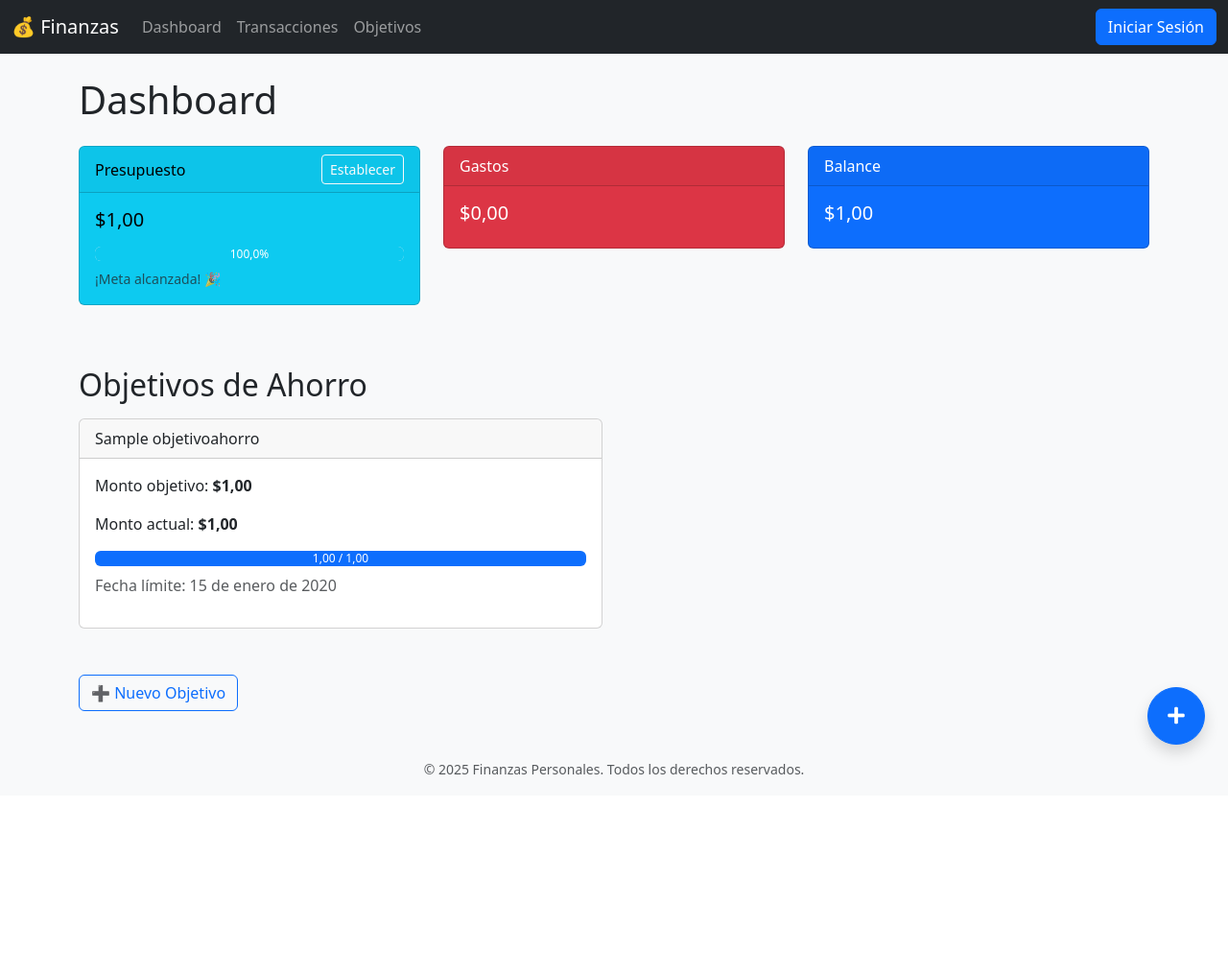
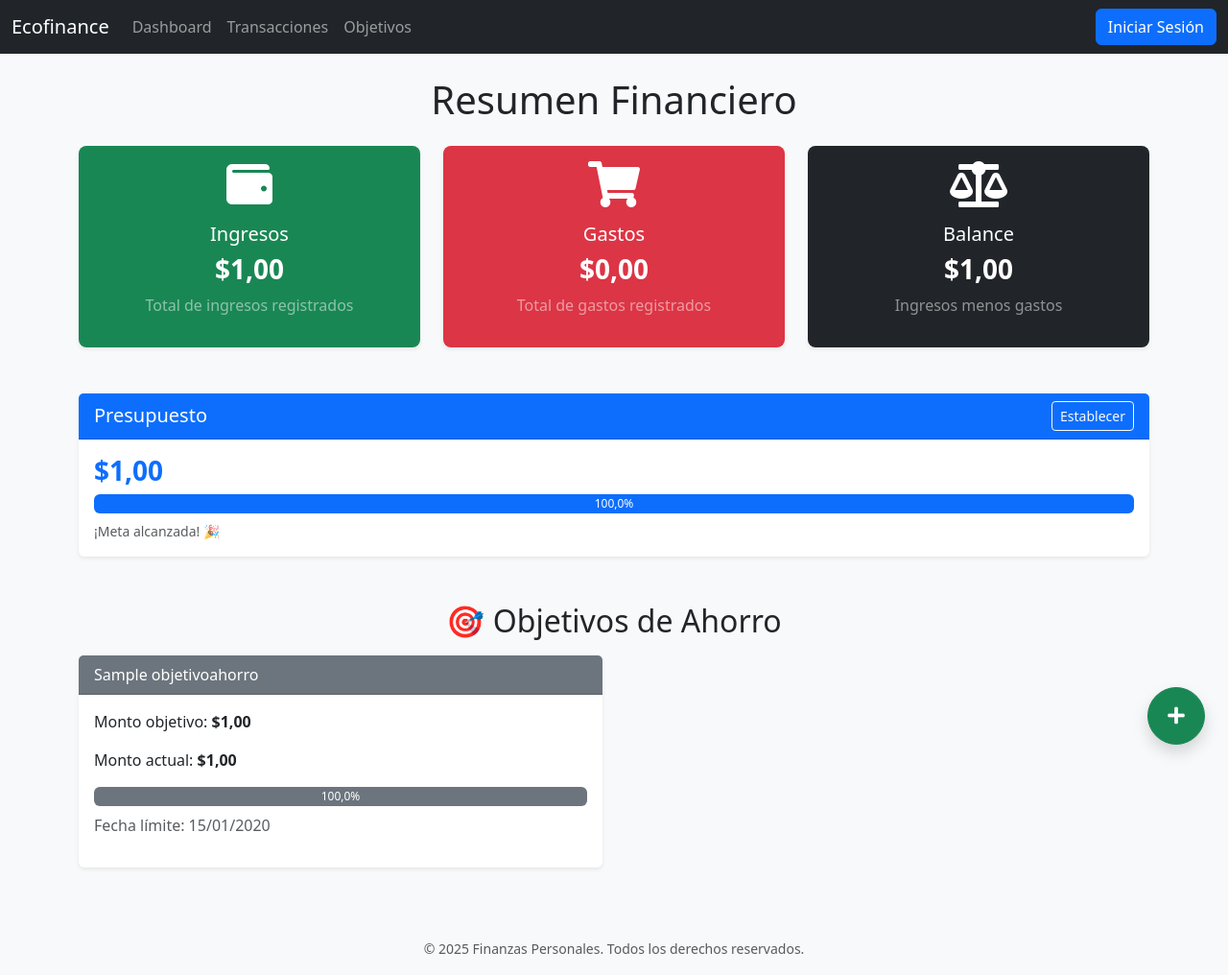
Before and after one commit to bllq99/ecofinance, a Django app: page / in a window 1280 px wide. Shown: the whole page at 96% size. Before the commit the page ends 807 px from the top, so only its background shows below. Run offline with Django 5.2, Linux system fonts and the light colour scheme; tables that the repository leaves empty hold one stand-in row (values such as "Sample post"); parts of the project's set-up code (start-up, migrations or seed data) failed here and were passed over.

Commit message:
Actualizar el nombre de la marca en la barra de navegación y mejorar el diseño del dashboard con un resumen financiero más claro y opciones para mostrar transacciones futuras.

```diff
--- a/finanzas/templates/finanzas/base.html
+++ b/finanzas/templates/finanzas/base.html
@@ -14,7 +14,7 @@
 
 <nav class="navbar navbar-expand-lg navbar-dark bg-dark mb-4">
   <div class="container-fluid">
-    <a class="navbar-brand" href="{% url 'dashboard' %}">💰 Finanzas</a>
+    <a class="navbar-brand" href="{% url 'dashboard' %}">Ecofinance</a>
     <div class="collapse navbar-collapse">
       <ul class="navbar-nav me-auto">
         <li class="nav-item"><a class="nav-link" href="{% url 'dashboard' %}">Dashboard</a></li>
--- a/finanzas/templates/finanzas/dashboard.html
+++ b/finanzas/templates/finanzas/dashboard.html
@@ -4,21 +4,56 @@
 {% block title %}Dashboard{% endblock %}
 
 {% block content %}
-<h1 class="mb-4">Dashboard</h1>
+<h1 class="mb-4 text-center">Resumen Financiero</h1>
 
-<div class="row">
+<!-- Resumen de ingresos, gastos y balance -->
+<div class="row text-center">
     <div class="col-md-4">
-        <div class="card text-bg-info mb-3">
-            <div class="card-header d-flex justify-content-between align-items-center">
-                <span>Presupuesto</span>
+        <div class="card shadow-sm border-0 mb-4">
+            <div class="card-body text-bg-success rounded-3">
+                <i class="fas fa-wallet fa-3x mb-3"></i>
+                <h5 class="card-title">Ingresos</h5>
+                <h3 class="fw-bold">${{ ingresos|floatformat:2 }}</h3>
+                <p class="text-white-50">Total de ingresos registrados</p>
+            </div>
+        </div>
+    </div>
+    <div class="col-md-4">
+        <div class="card shadow-sm border-0 mb-4">
+            <div class="card-body text-bg-danger rounded-3">
+                <i class="fas fa-shopping-cart fa-3x mb-3"></i>
+                <h5 class="card-title">Gastos</h5>
+                <h3 class="fw-bold">${{ gastos|floatformat:2 }}</h3>
+                <p class="text-white-50">Total de gastos registrados</p>
+            </div>
+        </div>
+    </div>
+    <div class="col-md-4">
+        <div class="card shadow-sm border-0 mb-4">
+            <div class="card-body text-bg-dark rounded-3">
+                <i class="fas fa-balance-scale fa-3x mb-3"></i>
+                <h5 class="card-title">Balance</h5>
+                <h3 class="fw-bold">${{ balance|floatformat:2 }}</h3>
+                <p class="text-white-50">Ingresos menos gastos</p>
+            </div>
+        </div>
+    </div>
+</div>
+
+<!-- Presupuesto -->
+<div class="row mt-4">
+    <div class="col-md-12">
+        <div class="card shadow-sm border-0">
+            <div class="card-header bg-primary text-white d-flex justify-content-between align-items-center">
+                <h5 class="mb-0">Presupuesto</h5>
                 <a href="{% url 'establecer_presupuesto' %}" class="btn btn-outline-light btn-sm">Establecer</a>
             </div>
             <div class="card-body">
-                <h5 class="card-title mb-3">${{ presupuesto|floatformat:2 }}</h5>
+                <h3 class="fw-bold text-primary">${{ presupuesto|floatformat:2 }}</h3>
                 {% if presupuesto > 0 %}
                     {% with porcentaje=ingresos|multiply:100|divide:presupuesto %}
-                    <div class="progress" style="height: 15px;">
-                        <div class="progress-bar {% if porcentaje > 100 %}bg-success{% else %}bg-info{% endif %}"
+                    <div class="progress" style="height: 20px;">
+                        <div class="progress-bar {% if porcentaje > 100 %}bg-success{% else %}bg-primary{% endif %}"
                              role="progressbar"
                              style="width: {% if porcentaje > 100 %}100{% else %}{{ porcentaje|floatformat:0 }}{% endif %}%">
                             {{ porcentaje|floatformat:1 }}%
@@ -32,52 +67,41 @@
                         {% endif %}
                     </div>
                     {% endwith %}
+                {% else %}
+                    <p class="text-muted">No se ha establecido un presupuesto.</p>
                 {% endif %}
-            </div>
-        </div>
-    </div>
-    <div class="col-md-4">
-        <div class="card text-bg-danger mb-3">
-            <div class="card-header">Gastos</div>
-            <div class="card-body">
-                <h5 class="card-title">${{ gastos|floatformat:2 }}</h5>
-            </div>
-        </div>
-    </div>
-    <div class="col-md-4">
-        <div class="card text-bg-primary mb-3">
-            <div class="card-header">Balance</div>
-            <div class="card-body">
-                <h5 class="card-title">${{ balance|floatformat:2 }}</h5>
             </div>
         </div>
     </div>
 </div>
 
-<h2 class="mt-5 mb-3">Objetivos de Ahorro</h2>
+<!-- Objetivos de ahorro -->
+<h2 class="mt-5 mb-3 text-center">🎯 Objetivos de Ahorro</h2>
 
 {% if objetivos %}
     <div class="row">
         {% for objetivo in objetivos %}
             <div class="col-md-6 mb-4">
-                <div class="card">
-                    <div class="card-header">{{ objetivo.nombre }}</div>
+                <div class="card shadow-sm border-0">
+                    <div class="card-header bg-secondary text-white">
+                        {{ objetivo.nombre }}
+                    </div>
                     <div class="card-body">
                         <p>Monto objetivo: <strong>${{ objetivo.monto_objetivo|floatformat:2 }}</strong></p>
                         <p>Monto actual: <strong>${{ objetivo.monto_actual|floatformat:2 }}</strong></p>
-                        <div class="progress">
+                        <div class="progress" style="height: 20px;">
                             {% with progreso=objetivo.monto_actual|multiply:100|divide:objetivo.monto_objetivo %}
-                            <div class="progress-bar" role="progressbar"
+                            <div class="progress-bar bg-secondary" role="progressbar"
                                 style="width: {{ progreso|floatformat:0 }}%"
                                 aria-valuenow="{{ objetivo.monto_actual }}"
                                 aria-valuemin="0"
                                 aria-valuemax="{{ objetivo.monto_objetivo }}">
-                                {{ objetivo.monto_actual|floatformat:2 }} / {{ objetivo.monto_objetivo|floatformat:2 }}
+                                {{ progreso|floatformat:1 }}%
                             </div>
                             {% endwith %}
                         </div>
                         {% if objetivo.fecha_limite %}
-                            <p class="mt-2 text-muted">Fecha límite: {{ objetivo.fecha_limite }}</p>
+                            <p class="mt-2 text-muted">Fecha límite: {{ objetivo.fecha_limite|date:"d/m/Y" }}</p>
                         {% endif %}
                     </div>
                 </div>
@@ -85,14 +109,12 @@
         {% endfor %}
     </div>
 {% else %}
-    <p>No hay objetivos de ahorro registrados.</p>
+    <p class="text-center text-muted">No hay objetivos de ahorro registrados.</p>
 {% endif %}
-
-<a class="btn btn-outline-primary mt-4" href="{% url 'nuevo_objetivo' %}">➕ Nuevo Objetivo</a>
 
 <!-- Botón flotante para agregar transacción -->
 <a href="{% url 'nueva_transaccion' %}"
-   class="btn btn-primary btn-lg position-fixed bottom-0 end-0 m-4 rounded-circle shadow"
+   class="btn btn-success btn-lg position-fixed bottom-0 end-0 m-4 rounded-circle shadow"
    style="width: 60px; height: 60px; display: flex; align-items: center; justify-content: center;">
     <i class="fas fa-plus"></i>
 </a>
--- a/finanzas/views.py
+++ b/finanzas/views.py
@@ -13,8 +13,20 @@ from django.utils.timezone import localtime
 
 # 🏠 Dashboard: muestra resumen de ingresos, gastos y objetivos
 def dashboard(request):
-    ingresos = Transaccion.objects.filter(tipo='INGRESO').aggregate(Sum('monto'))['monto__sum'] or 0
-    gastos = Transaccion.objects.filter(tipo='GASTO').aggregate(Sum('monto'))['monto__sum'] or 0
+    # Obtener fecha actual
+    fecha_actual = timezone.now().date()
+
+    # Filtrar transacciones para solo incluir las que han ocurrido hasta hoy
+    ingresos = Transaccion.objects.filter(
+        tipo='INGRESO',
+        fecha__lte=fecha_actual  # Solo fechas menores o iguales a la actual
+    ).aggregate(Sum('monto'))['monto__sum'] or 0
+
+    gastos = Transaccion.objects.filter(
+        tipo='GASTO',
+        fecha__lte=fecha_actual  # Solo fechas menores o iguales a la actual
+    ).aggregate(Sum('monto'))['monto__sum'] or 0
+
     balance = ingresos - gastos
     objetivos = ObjetivoAhorro.objects.all()
 
@@ -34,11 +46,17 @@ def dashboard(request):
 
 # 📄 Lista de transacciones
 def lista_transacciones(request):
+    # Verificar si debemos mostrar transacciones futuras
+    mostrar_futuras = 'mostrar_futuras' in request.GET
+
     # Obtener fecha actual
     fecha_actual = timezone.now().date()
 
-    # Obtener solo transacciones hasta la fecha actual (excluir futuras)
-    transacciones = Transaccion.objects.filter(fecha__lte=fecha_actual).order_by('-fecha')
+    # Filtrar transacciones según la preferencia
+    if mostrar_futuras:
+        transacciones = Transaccion.objects.all().order_by('-fecha')
+    else:
+        transacciones = Transaccion.objects.filter(fecha__lte=fecha_actual).order_by('-fecha')
 
     # Crear un diccionario para agrupar transacciones por mes
     transacciones_por_mes = {}
```
